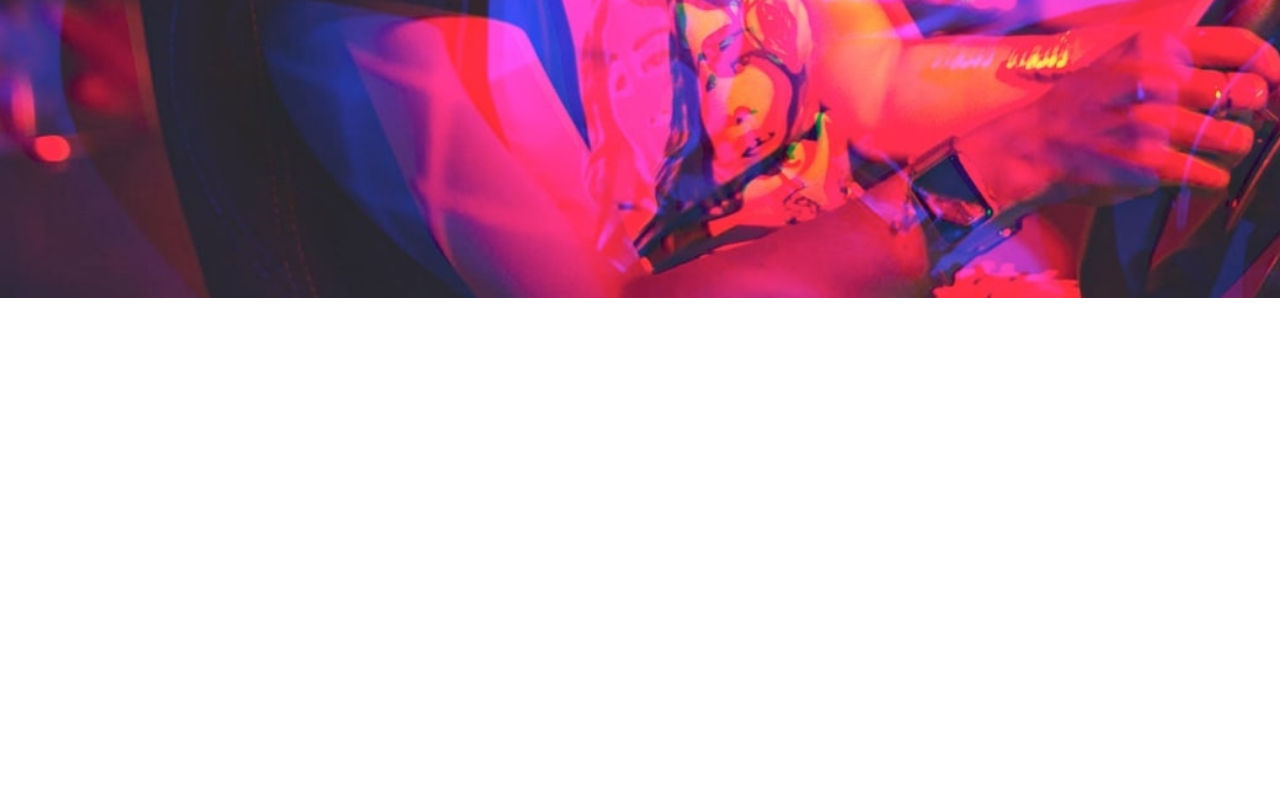
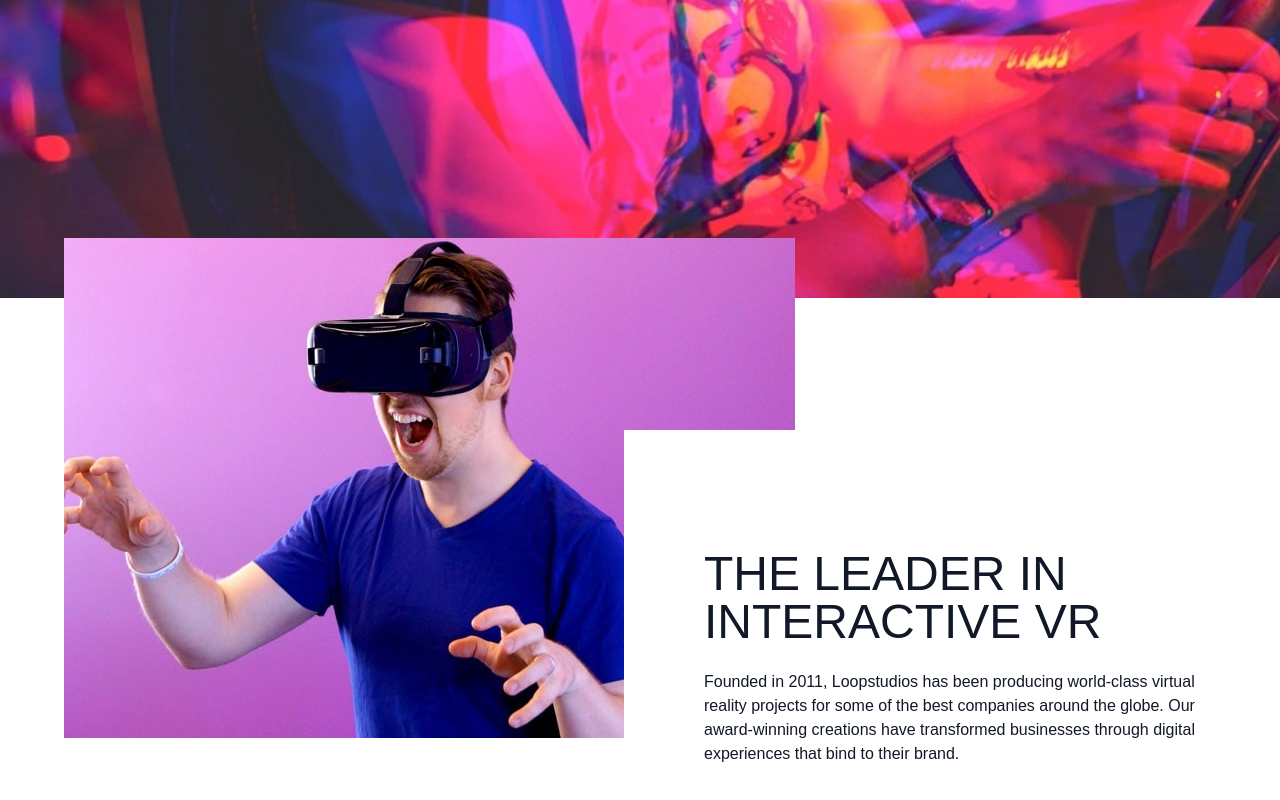
Before and after one commit to Najamulhassan3383/SP21-BCS-065-web-tech-by-usman-akram, a React (Vite) app in the folder Tailwind_css/tailwind_practice/: page / in a window 1280 px wide. Shown: the part 502-1302 px from the top of the page. Before the commit the page ends 800 px from the top, so only its background shows below. Built offline with nearby package versions, Linux system fonts and the light colour scheme; a web font is replaced by a local one.

Commit message:
added the features section in loopstudios

```diff
--- a/Tailwind_css/tailwind_practice/src/App.jsx
+++ b/Tailwind_css/tailwind_practice/src/App.jsx
@@ -1,10 +1,12 @@
 import ProjectsMain from "./projects/ProjectsMain";
 import Hero from "./projects/LoopStudios/Hero";
+import Features from "./projects/LoopStudios/Features";
 
 export default function App() {
   return (
     <div className="LoopStudios">
       <Hero />
+      <Features />
     </div>
   );
 }
--- /dev/null
+++ b/Tailwind_css/tailwind_practice/src/projects/LoopStudios/Features.jsx
@@ -0,0 +1,26 @@
+import interactive from "./loopstudios-landing-page-main/images/desktop/image-interactive.jpg";
+
+function Features() {
+  return (
+    <div>
+      <div className=" relative container flex flex-col max-w-6xl mx-auto my-32 px-6 text-gray-900 md:flex-row md:px-0">
+        <img src={interactive} alt="image" />
+
+        {/* text container */}
+        <div className="top-48  pr-0 bg-white md:absolute md:right-0 md:py-20 md:pl-20">
+          <h2 className="max-w-lg mt-10 mb-6 text-center uppercase md:text-5xl md:text-left">
+            The leader in Interactive VR
+          </h2>
+          <p className="max-w-lg mx-auto text-center md:text-left">
+            Founded in 2011, Loopstudios has been producing world-class virtual
+            reality projects for some of the best companies around the globe.
+            Our award-winning creations have transformed businesses through
+            digital experiences that bind to their brand.
+          </p>
+        </div>
+      </div>
+    </div>
+  );
+}
+
+export default Features;
--- a/Tailwind_css/tailwind_practice/src/projects/LoopStudios/Hero.jsx
+++ b/Tailwind_css/tailwind_practice/src/projects/LoopStudios/Hero.jsx
@@ -33,6 +33,9 @@
           </li>
         </ul>
       </div>
+      <div className="max-w-lg mt-32 mb-32 p-4 font-sans text-4xl text-white uppercase border-2 md:p-10 md:m-32 md:mx-0 md:text-5xl">
+        <h1 className="font-bold">Immersive experiences that deliver</h1>
+      </div>
     </div>
   );
 }
```
